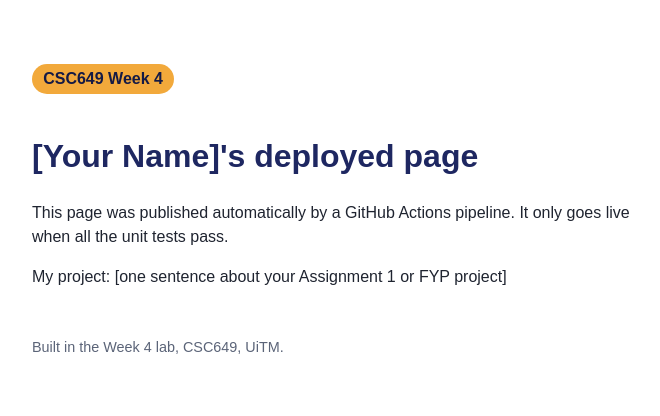
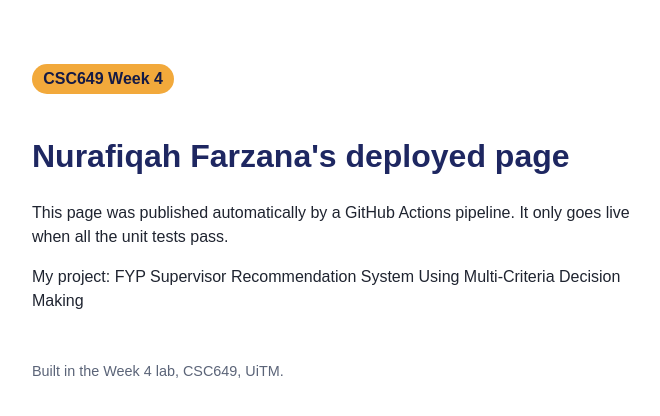
Before and after one commit to afiqah-farz/csc649-week4, a plain HTML site: page site/index.html in a window 1280 px wide. Shown: the whole page, without its empty margins (288-948 px from the left). Drawn offline with Linux system fonts and the light colour scheme.

Commit message:
Deploy site with GitHub Pages

```diff
--- a/site/index.html
+++ b/site/index.html
@@ -13,10 +13,10 @@
 </head>
 <body>
   <p class="badge">CSC649 Week 4</p>
-  <h1>[Your Name]'s deployed page</h1>
+  <h1>Nurafiqah Farzana's deployed page</h1>
   <p>This page was published automatically by a GitHub Actions pipeline.
      It only goes live when all the unit tests pass.</p>
-  <p>My project: [one sentence about your Assignment 1 or FYP project]</p>
+  <p>My project: FYP Supervisor Recommendation System Using Multi-Criteria Decision Making</p>
   <footer>Built in the Week 4 lab, CSC649, UiTM.</footer>
 </body>
 </html>
```
Also changed, not shown: 1 other file.
